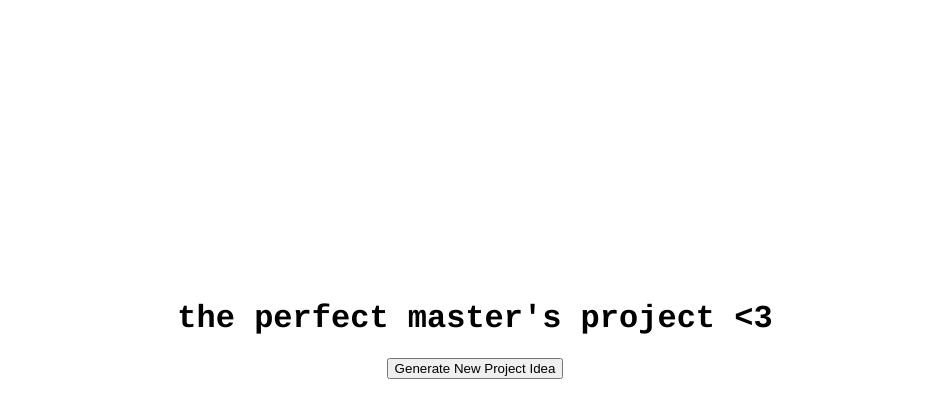
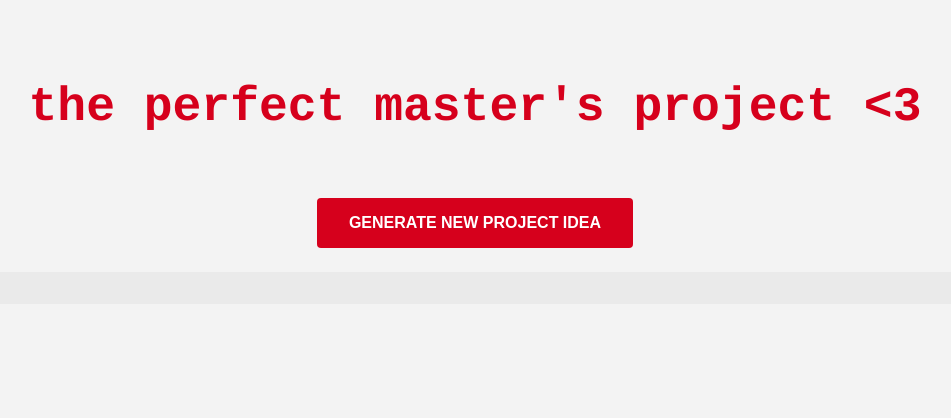
Before and after one commit to mxintyre/fun, a plain HTML site: page index.html in a window 1280 px wide. Shown: the whole page, without its empty margins (165-1116 px from the left). Drawn offline with Linux system fonts and the light colour scheme.

Commit message:
Update index.html

```diff
--- a/index.html
+++ b/index.html
@@ -4,13 +4,46 @@
     <title> the perfect master's project <3 </title>
     <style>
         body {
-            font-family: Courier, monospace;
+            font-family: 'Courier', monospace;
             text-align: center;
-            margin-top: 300px;
+            margin-top: 10vh;
+            background-color: #f3f3f3;
+            color: #333;
+        }
+        #main-container {
+            width: 80%;
+            margin: auto;
+            background-color: #fff;
+            padding: 2rem;
+            box-shadow: 0 2px 15px rgba(0, 0, 0, 0.1);
+            border-radius: 8px;
+        }
+        h1 {
+            font-size: 3rem;
+            color: #d6001c;
+        }
+        button {
+            background-color: #d6001c;
+            border: none;
+            padding: 1rem 2rem;
+            font-size: 1rem;
+            color: white;
+            text-transform: uppercase;
+            cursor: pointer;
+            margin-top: 2rem;
+            transition: background-color 0.3s ease;
+            border-radius: 4px;
+            font-weight: bold;
+        }
+        button:hover {
+            background-color: #a50015;
         }
         #sentence {
-            margin-top: 20px;
-            font-size: 20px;
+            font-size: 1.25rem;
+            margin-top: 1.5rem;
+            padding: 1rem;
+            background-color: #eaeaea;
+            border-radius: 4px;
         }
     </style>
 </head>
```
